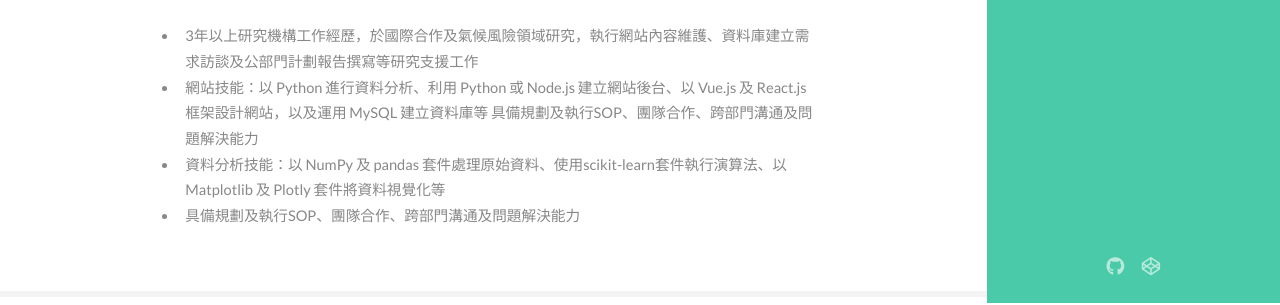
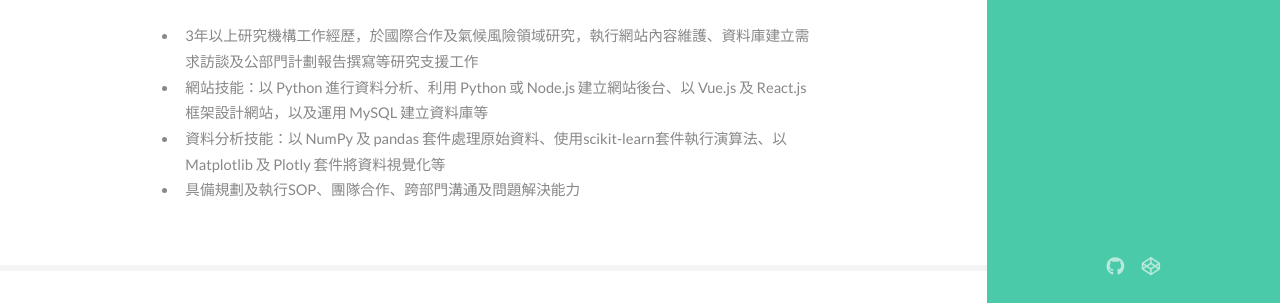
Before and after one commit to mingchen0105/my-site, a plain HTML site: page index.html in a window 1280 px wide. Shown: the part 497-802 px from the top of the page. Drawn offline with Linux system fonts and the light colour scheme; a script that the page names is missing.

Commit message:
Update index.html.

```diff
--- a/index.html
+++ b/index.html
@@ -69,7 +69,7 @@
 					<ul>
 						<li>3年以上研究機構工作經歷，於國際合作及氣候風險領域研究，執行網站內容維護、資料庫建立需求訪談及公部門計劃報告撰寫等研究支援工作</li>
 						<li>網站技能：以 Python 進行資料分析、利用 Python 或 Node.js 建立網站後台、以 Vue.js 及 React.js 框架設計網站，以及運用 MySQL 建立資料庫等
-							具備規劃及執行SOP、團隊合作、跨部門溝通及問題解決能力</li>
+						</li>
 						<li>資料分析技能：以 NumPy 及 pandas 套件處理原始資料、使用scikit-learn套件執行演算法、以 Matplotlib 及 Plotly 套件將資料視覺化等</li>
 						<li>具備規劃及執行SOP、團隊合作、跨部門溝通及問題解決能力</li>
 					</ul>
```
